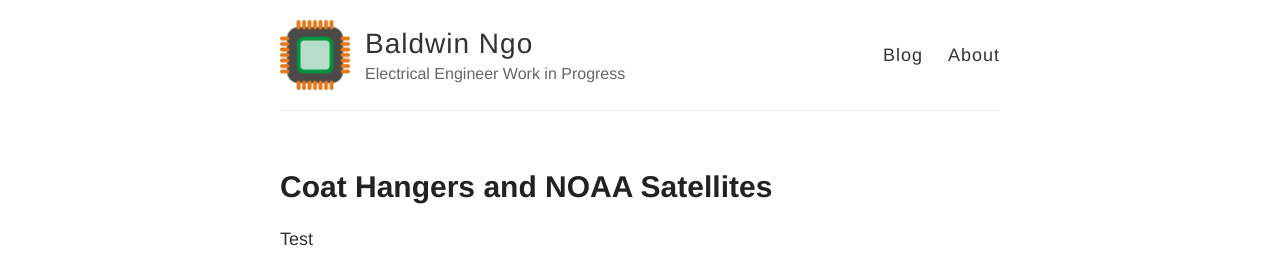
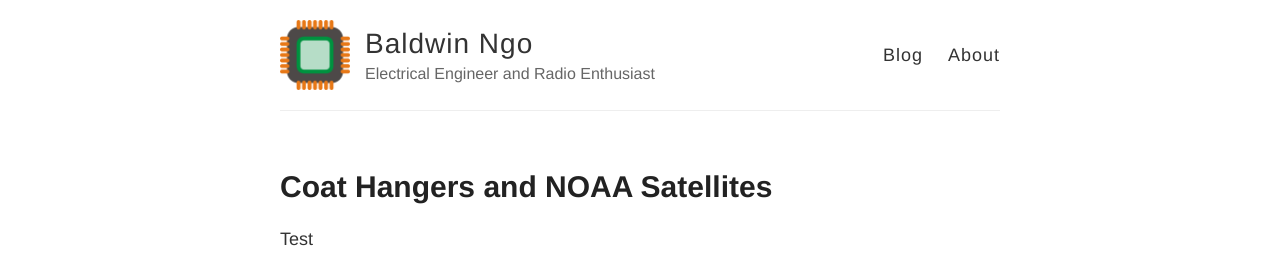
Before and after one commit to baldwinngo/baldwinngo.github.io, a Jekyll site: the page built from index.html, in a window 1280 px wide. Shown: the top 257 px of the page. Built offline with Jekyll 4.4.1, drawn with Linux system fonts in a browser that asks for light colours.

Commit message:
Update _config.yml
update header

```diff
--- a/_config.yml
+++ b/_config.yml
@@ -6,7 +6,7 @@
 name: Baldwin Ngo
 
 # Short bio or description (displayed in the header)
-description: Electrical Engineer Work in Progress
+description: Electrical Engineer and Radio Enthusiast
 
 # URL of your avatar or profile pic (you could use your GitHub profile pic)
 avatar: https://baldwinngo.github.io/images/generic-microchip-md.png
```
